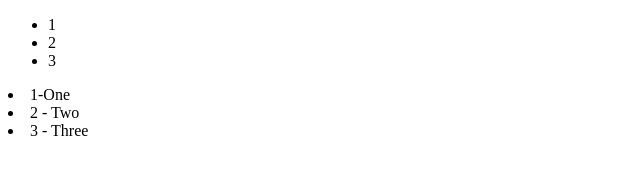
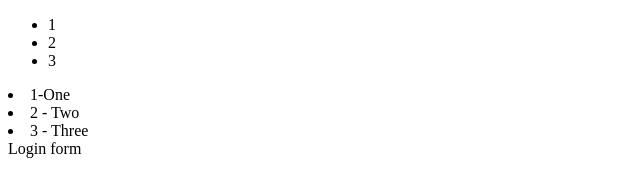
Before and after one commit to AnikoBorosova/test, a plain HTML site: page index.html in a window 1280 px wide. Shown: the full height of the page, 0-640 px from the left. Drawn offline with Linux system fonts and the light colour scheme.

Commit message:
login form

```diff
--- a/index.html
+++ b/index.html
@@ -18,5 +18,6 @@
 			<li>3 - Three</li>
 		</nav>
 	</div>
+	<div>Login form</div>
 </body>
 </html>
```
Also changed, not shown: login.html (added, +1 -0 lines), 1 other file.
